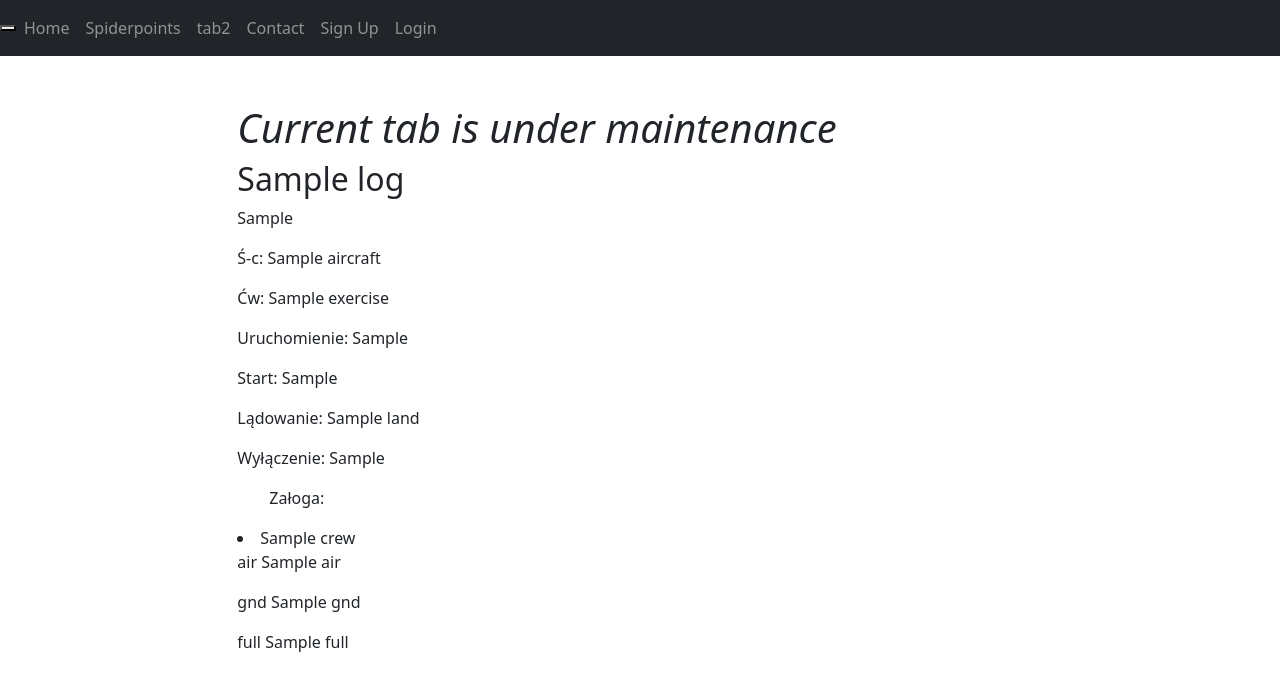
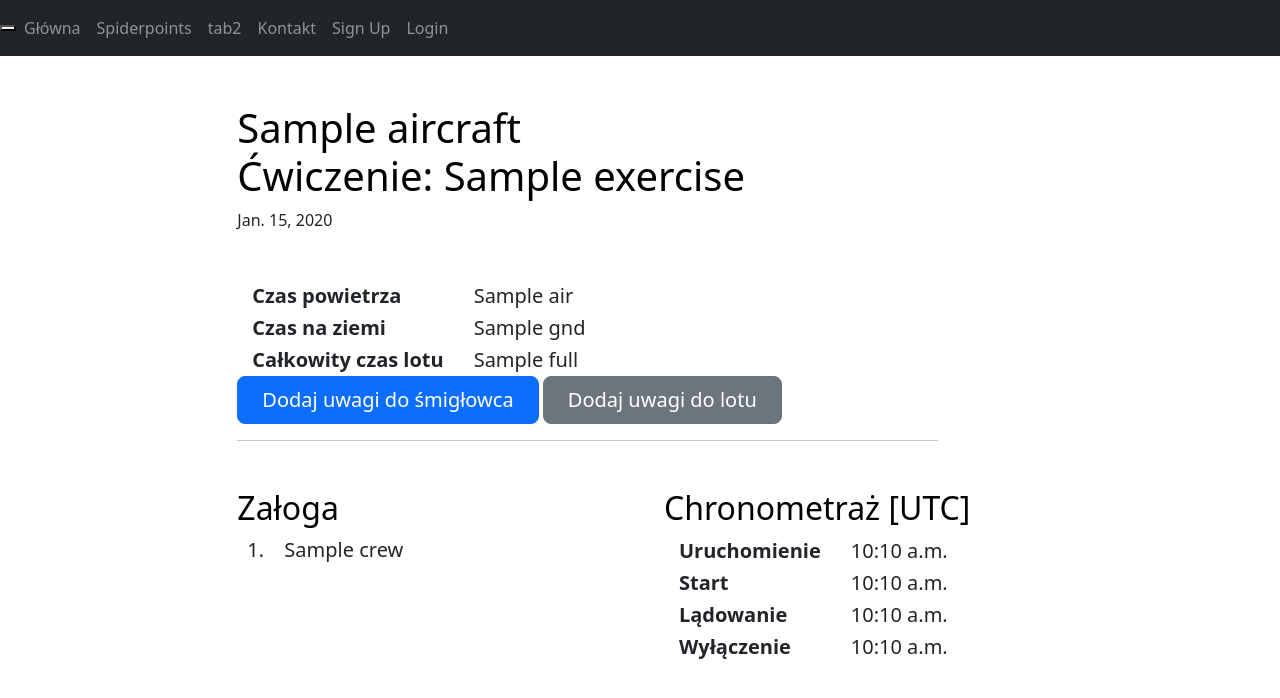
Before and after one commit to retti57/TimeLogger, a Django app: template logger/time_logger_frontend_app/templates/time_logger_frontend_app/log_detail.html in a window 1280 px wide. Shown: the top 698 px of the page. Run offline with Django 3.2, Linux system fonts and the light colour scheme; the template is opened without the code that fills it: most values are stand-ins (such as "Sample title", 1, 10 or a date in 2020); some libraries are stand-ins or nearby versions.

Commit message:
Utworzono funkcjonalność dodawania notatki do śmigłowca. Poprawiony wygląd html log_detail

```diff
--- a/logger/templates/base-flight-document-project.html
+++ b/logger/templates/base-flight-document-project.html
@@ -36,16 +36,17 @@
     <div class="collapse navbar-collapse" id="navbar">
         <div class="navbar-nav">
 
-            <a class="nav-item nav-link" id="home" href="{% url 'home' %}">Home</a>
+            <a class="nav-item nav-link" id="home" href="{% url 'home' %}">Główna</a>
             <a class="nav-item nav-link" id="spiderpoints" href="{% url 'spiderpoints' %}">Spiderpoints</a>
             <a class="nav-item nav-link" id="tab2" href="{% url 'tab2' %}">tab2</a>
-            <a class="nav-item nav-link" id="contact" href="{% url 'contact' %}">Contact</a>
+            <a class="nav-item nav-link" id="contact" href="{% url 'contact' %}">Kontakt</a>
             {% if user.is_authenticated %}
-                <a class="nav-item nav-link" id="logs" href="{% url 'logs' %}">Logs </a>
-                <a class="nav-item nav-link" id="createlog" href="{% url 'createlog' %}">Create Log</a>
+                <a class="nav-item nav-link" id="notes" href="{% url 'notes' %}">Komentarze/Uwagi </a>
+                <a class="nav-item nav-link" id="logs" href="{% url 'logs' %}">Logi </a>
+                <a class="nav-item nav-link" id="createlog" href="{% url 'createlog' %}">Utwórz nowy Log</a>
                 <form method="post" action="{% url 'logout' %}?next={{request.path}}">
                 {% csrf_token %}
-                <button type="submit">Log Out</button>
+                <button type="submit" class="btn btn-secondary btn-lg px-3 py-1">Log Out</button>
                 </form>
             {% else %}
                 <a class="nav-item nav-link" id="signup" href="{% url 'signup' %}">Sign Up</a>
--- a/logger/time_logger_backend_app/admin.py
+++ b/logger/time_logger_backend_app/admin.py
@@ -1,6 +1,7 @@
 from django.contrib import admin
-from.models import MilPerson, Aircraft, Log
+from.models import MilPerson, Aircraft, Log, Notes
 # Register your models here.
 admin.site.register(MilPerson)
 admin.site.register(Aircraft)
 admin.site.register(Log)
+admin.site.register(Notes)
--- a/logger/time_logger_frontend_app/templates/spiderpoints/spiderpoints.html
+++ b/logger/time_logger_frontend_app/templates/spiderpoints/spiderpoints.html
@@ -7,5 +7,5 @@
 <form>
     {% crispy form %}
 </form>
-
+<p> Plik pobierze się automatycznie po kliknięciu </p>
 {% endblock %}
--- a/logger/time_logger_frontend_app/templates/time_logger_frontend_app/home.html
+++ b/logger/time_logger_frontend_app/templates/time_logger_frontend_app/home.html
@@ -8,10 +8,10 @@
         <p>Welcome: {{user.get_username}} !</p>
     <form method="post" action="{% url 'logout' %}?next={{request.path}}">
         {% csrf_token %}
-        <button type="submit">Log Out</button>
+        <button type="submit" class="btn btn-primary btn-lg px-4">Log Out</button>
     </form>
     {% else %}
         <p> You are not logged in.</p>
-        <a href="{% url 'login' %}?next={{request.path}}">Login Here</a>
+        <a href="{% url 'login' %}?next={{request.path}}"><button class="btn btn-success btn-lg px-4">Login Here</button></a>
     {% endif %}
 {% endblock %}
--- a/logger/time_logger_frontend_app/templates/time_logger_frontend_app/log_detail.html
+++ b/logger/time_logger_frontend_app/templates/time_logger_frontend_app/log_detail.html
@@ -1,30 +1,79 @@
 {% extends 'base-flight-document-project.html' %}
 
+
 {% block content %}
-<h1><i>Current tab is under maintenance</i></h1>
-<!--<p>mil_person: {{mil_person}}</p>-->
-<h2>{{log}}</h2>
-<p>{{log.crew_list}}</p>
 
+<main>
     <div class="flight_info">
-    <p>Ś-c: {{log.aircraft}}</p>
-    <p>Ćw: {{log.exercise}}</p>
+        <h1 class="text-body-emphasis">{{log.aircraft}}<br> Ćwiczenie: {{log.exercise}}</h1>
+        <div class="mb-5">
+            <p>{{log.start_up.date |date }}</p>
         </div>
+
+
+    </div>
+
+    <div class="flight_times">
+        <table>
+            <tbody>
+            <tr>
+                <th class="fs-5 col-md-4" scope="row">Czas powietrza</th>
+                <td class="fs-5 col-md-8">{{times.air}}</td>
+            </tr>
+            <tr>
+                <th class="fs-5 col-md-4" scope="row">Czas na ziemi</th>
+                <td class="fs-5 col-md-8">{{times.gnd}}</td>
+            </tr>
+            <tr>
+                <th class="fs-5 col-md-4" scope="row">Całkowity czas lotu</th>
+                <td class="fs-5 col-md-8">{{times.full}}</td>
+            </tr>
+            </tbody>
+        </table>
+
+    </div>
+    <a href="{% url 'addnotes' %}" class="btn btn-primary btn-lg px-4">Dodaj uwagi do śmigłowca</a>
+    <a href="{% url 'tab2' %}" class="btn btn-secondary btn-lg px-4">Dodaj uwagi do lotu</a>
+
+    <hr class="col-3 col-md-10 mb-5">
+
+    <div class="row g-5">
+        <div class="col-md-6">
+            <h2 class="text-body-emphasis">Załoga</h2>
+            <div class="crew">
+                <ol>{%for p in crew%}
+                    <li class="fs-5 col-md-8">{{ p }}</li>
+                    {%endfor%}
+                </ol>
+            </div>
+        </div>
+
+        <div class="col-md-6">
+            <h2 class="text-body-emphasis">Chronometraż [UTC]</h2>
             <div class="flight_clock_times">
-    <p>Uruchomienie: {{log.start_up}}</p>
-    <p>Start: {{log.take_off}}</p>
-    <p>Lądowanie: {{log.land}}</p>
-    <p>Wyłączenie: {{log.shut_down}}</p>
+                <table>
+                    <tbody>
+                    <tr>
+                        <th class="fs-5 col-md-4" scope="row">Uruchomienie</th>
+                        <td class="fs-5 col-md-8">{{log.start_up | time}}</td>
+                    </tr>
+                    <tr>
+                        <th class="fs-5 col-md-4" scope="row">Start</th>
+                        <td class="fs-5 col-md-8">{{log.take_off | time}}</td>
+                    </tr>
+                    <tr>
+                        <th class="fs-5 col-md-4" scope="row">Lądowanie</th>
+                        <td class="fs-5 col-md-8">{{log.land | time}}</td>
+                    </tr>
+                    <tr>
+                        <th class="fs-5 col-md-4" scope="row">Wyłączenie</th>
+                        <td class="fs-5 col-md-8">{{log.shut_down | time}}</td>
+                    </tr>
+                    </tbody>
+                </table>
+
             </div>
-<div class="crew">
-    <ul>Załoga: </ul>
-    {%for p in crew%}
-        <li>{{p}}</li>
-    {%endfor%}
         </div>
-<div class="flight_times">
-    <p>air {{times.air}}</p>
-    <p>gnd {{times.gnd}}</p>
-    <p>full {{times.full}}</p>
     </div>
+</main>
 {% endblock %}
--- a/logger/time_logger_frontend_app/templates/time_logger_frontend_app/logs_list.html
+++ b/logger/time_logger_frontend_app/templates/time_logger_frontend_app/logs_list.html
@@ -1,6 +1,7 @@
 {% extends 'base-flight-document-project.html' %}
 {% block content %}
 <h1> Logi użytkownika: {{ user.last_name | upper }} {{ user.first_name }}</h1>
+<h3> Liczba wszystkich logów: {{ count_logs }}</h3>
 <div class="logs">
         {% for user_log in user_logs %}
 
@@ -30,5 +31,6 @@
     {% endfor %}
 </table>
 </div>
+<h3> Liczba wszystkich logów: {{ count_logs }}</h3>
 
 {% endblock %}
--- a/logger/time_logger_frontend_app/urls.py
+++ b/logger/time_logger_frontend_app/urls.py
@@ -15,4 +15,6 @@ urlpatterns = [
     # path('log/<int:pk>/', views.detaillog, name='log_detail'),
     path('createlog/', views.CreateLogView.as_view(), name='createlog'),
     path('spiderpoints/', views.spiderpoints, name='spiderpoints'),
+    path('notes/', views.NotesView.as_view(), name='notes'),
+    path('addnotes/', views.AddNotesView.as_view(), name='addnotes'),
 ]
```
Also changed, not shown: logger/time_logger_backend_app/models.py (+11 -0 lines), logger/time_logger_frontend_app/forms.py (+18 -2 lines), logger/time_logger_frontend_app/templates/time_logger_frontend_app/add_notes.html (added, +12 -0 lines), logger/time_logger_frontend_app/templates/time_logger_frontend_app/notes.html (added, +13 -0 lines), logger/time_logger_frontend_app/views.py (+31 -10 lines). Lines whose indentation alone changed are shown as unchanged.
